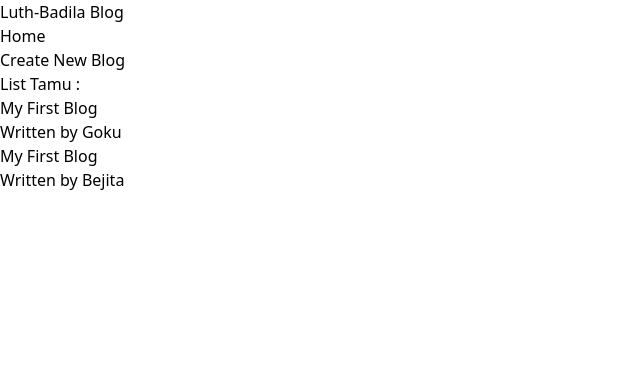
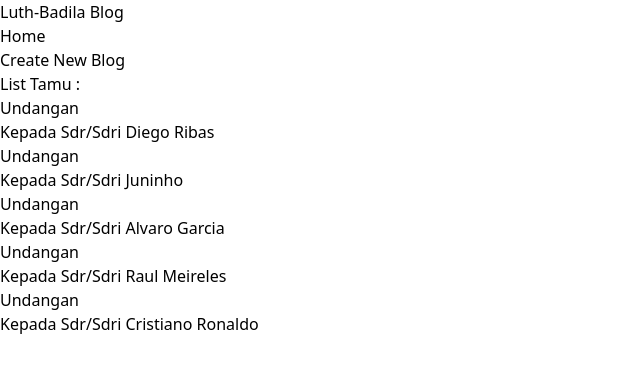
Before and after one commit to Luth-Badila/Learn-react, a React (Vite) app: page / in a window 1280 px wide. Shown: the top 372 px of the page, without its empty margins (0-640 px from the left). Built offline with nearby package versions, Linux system fonts and the light colour scheme; data requests are answered from the project's data file.

Commit message:
added handel submit, post method and change the database fill

```diff
--- a/data/db.json
+++ b/data/db.json
@@ -1,15 +1,33 @@
 {
     "blogs": [{
-            "title": "My First Blog",
-            "body": "lorem ipsum dolor sit amet lur gak ngerti aku ngemeng epe",
-            "author": "Goku",
+            "title": "Undangan",
+            "body": "Kami mengundang anda untuk menghadiri pernikahan kami",
+            "author": "Diego Ribas",
             "id": 1
         },
         {
-            "title": "My First Blog",
-            "body": "running away from you away to god",
-            "author": "Bejita",
-            "id": 2
+            "title": "Undangan",
+            "body": "Kami mengundang anda untuk menghadiri pernikahan kami",
+            "author": "Juninho",
+            "id": 1
+        },
+        {
+            "title": "Undangan",
+            "body": "Kami mengundang anda untuk menghadiri pernikahan kami",
+            "author": "Alvaro Garcia",
+            "id": 1
+        },
+        {
+            "title": "Undangan",
+            "body": "Kami mengundang anda untuk menghadiri pernikahan kami",
+            "author": "Raul Meireles",
+            "id": 1
+        },
+        {
+            "title": "Undangan",
+            "body": "Kami mengundang anda untuk menghadiri pernikahan kami",
+            "author": "Cristiano Ronaldo",
+            "id": 1
         }
     ]
 }
--- a/src/BlogDetails.jsx
+++ b/src/BlogDetails.jsx
@@ -14,7 +14,7 @@ const BlogDetails = () => {
         {blog && (
           <article>
             <h2>{blog.title}</h2>
-            <p>Written by {blog.author}</p>
+            <p>Kepada Sdr/Sdri {blog.author}</p>
             <div>{blog.body}</div>
           </article>
         )}
--- a/src/BlogList.jsx
+++ b/src/BlogList.jsx
@@ -9,7 +9,7 @@ const BlogList = ({ blogs, title }) => {
         <div className="p-8 hover:shadow-lg hover:shadow-blue-500/50" key={blog.id}>
           <Link to={`/blogs/${blog.id}`}>
             <h1 className="text-xl font-bold">{blog.title}</h1>
-            <p>Written by {blog.author}</p>
+            <p>Kepada Sdr/Sdri {blog.author}</p>
           </Link>
         </div>
       ))}
--- a/src/Create.jsx
+++ b/src/Create.jsx
@@ -1,14 +1,37 @@
 import React, { useState } from "react";
+import { useHistory } from "react-router-dom";
 
 const Create = () => {
   const [title, setTitle] = useState("");
   const [body, setBody] = useState("");
   const [author, setAuthor] = useState("Goku");
+  const [isLoading, setIsLoading] = useState(false);
+  const history = useHistory();
+
+  const handleSubmit = (e) => {
+    e.preventDefault();
+    const blog = { title, body, author };
+
+    // Post method
+    setIsLoading(true);
+
+    fetch("http://localhost:7000/blogs", {
+      method: "POST",
+      headers: { "Content-Type": "application/json" },
+      body: JSON.stringify(blog),
+    }).then(() => {
+      console.log("new blog added");
+      setIsLoading(false);
+    });
+
+    // history.go(-1);
+    history.push("/");
+  };
   return (
     <>
       <div className="h-[80vh] flex flex-col justify-center items-center">
         <h2 className="">Create me</h2>
-        <form className="flex flex-col gap-3 w-[400px]">
+        <form className="flex flex-col gap-3 w-[400px]" onSubmit={handleSubmit}>
           <label className="text-[20px]">Blog title</label>
           <input type="text" value={title} onChange={(e) => setTitle(e.target.value)} required className="h-[50px] border border-black p-2" />
           <label className="text-[20px]">Blog body</label>
@@ -18,10 +41,12 @@ const Create = () => {
             <option value="Goku">Goku</option>
             <option value="Bejita">Bejita</option>
           </select>
-          <button className="bg-blue-700 text-white rounded-md cursor-pointer w-[100px]">Add Blog</button>
-          <p>{title}</p>
-          <p>{body}</p>
-          <p>{author}</p>
+          {!isLoading && <button className="bg-blue-700 text-white rounded-md cursor-pointer w-[100px] p-3">Add Blog</button>}
+          {isLoading && (
+            <button disabled className="bg-blue-700 text-white rounded-md cursor-pointer w-[100px] p-3">
+              Adding Blog.....
+            </button>
+          )}
         </form>
       </div>
     </>
```
